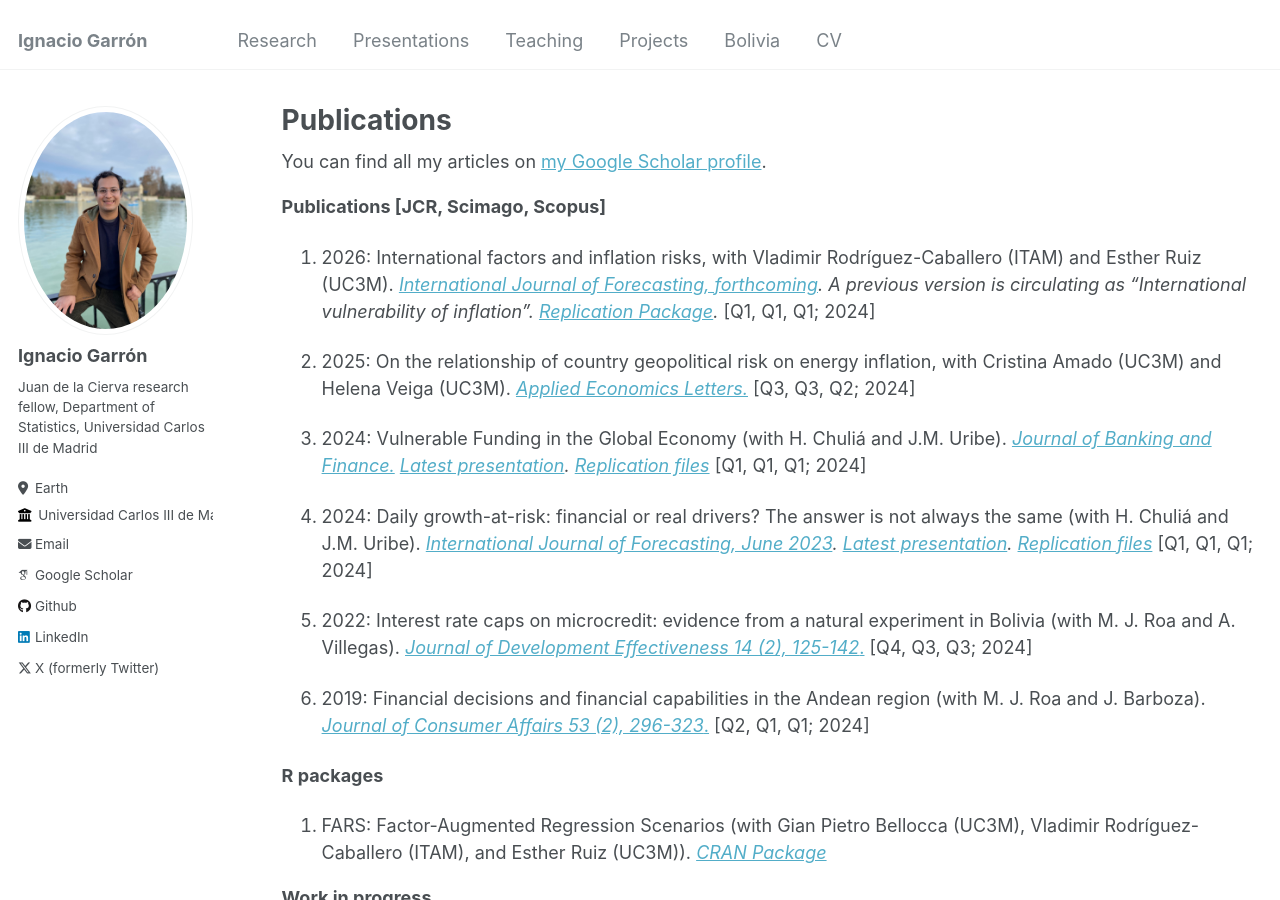
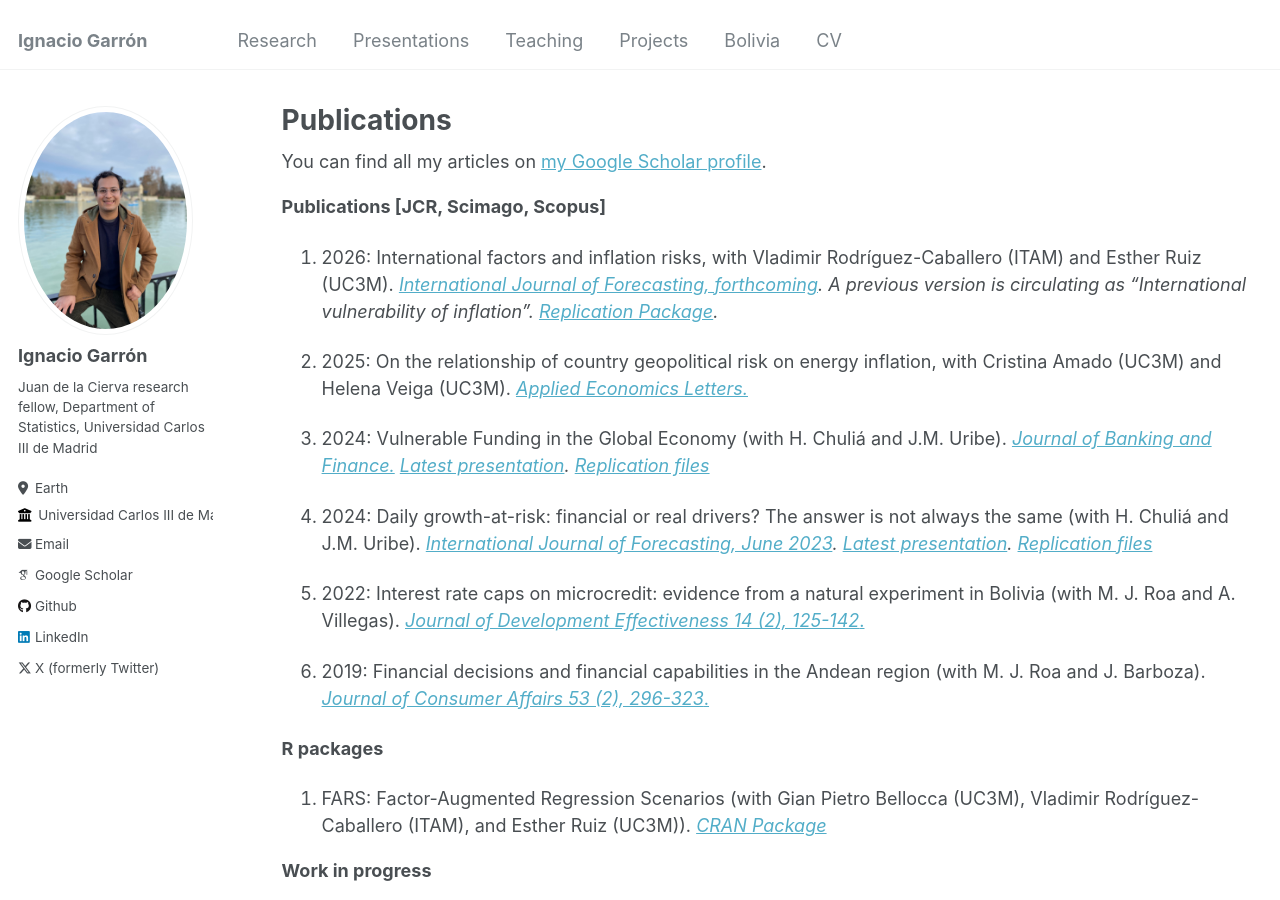
Before and after one commit to IgnacioGarron/IgnacioGarron.github.io, a Jekyll site: the page built from _pages/publications.md, in a window 1280 px wide and 900 px high. Built offline with Jekyll 4.4.1, drawn with Linux system fonts in a browser that asks for light colours; some web fonts are replaced.

Commit message:
Update publications.md

```diff
--- a/_pages/publications.md
+++ b/_pages/publications.md
@@ -12,19 +12,17 @@
 
 **Publications [JCR, Scimago, Scopus]**
 
-1. 2026: International factors and inflation risks, with Vladimir Rodríguez-Caballero (ITAM) and Esther Ruiz (UC3M). *[International Journal of Forecasting, forthcoming](https://arxiv.org/pdf/2410.20628). A previous version is circulating as "International vulnerability of inflation". [Replication Package](https://github.com/IgnacioGarron/replication_ijf_int_inflation_factors_risks).* [Q1, Q1, Q1; 2024]
+1. 2026: International factors and inflation risks, with Vladimir Rodríguez-Caballero (ITAM) and Esther Ruiz (UC3M). *[International Journal of Forecasting, forthcoming](https://arxiv.org/pdf/2410.20628). A previous version is circulating as "International vulnerability of inflation". [Replication Package](https://github.com/IgnacioGarron/replication_ijf_int_inflation_factors_risks).*
 
-2. 2025: On the relationship of country geopolitical risk on energy inflation, with Cristina Amado (UC3M) and Helena Veiga (UC3M). *[Applied Economics Letters.](https://www.tandfonline.com/doi/full/10.1080/13504851.2025.2547098?scroll=top&needAccess=true)* [Q3, Q3, Q2; 2024]
+2. 2025: On the relationship of country geopolitical risk on energy inflation, with Cristina Amado (UC3M) and Helena Veiga (UC3M). *[Applied Economics Letters.](https://www.tandfonline.com/doi/full/10.1080/13504851.2025.2547098?scroll=top&needAccess=true)*
 
-3. 2024: Vulnerable Funding in the Global Economy (with H. Chuliá and J.M. Uribe). *[Journal of Banking and Finance.](https://www.sciencedirect.com/science/article/pii/S0378426624002280) [Latest presentation](/files/VulnerableFunding_latest.pdf). [Replication files](https://github.com/IgnacioGarron/Vulnerable-Funding-RR2)* [Q1, Q1, Q1; 2024]
+3. 2024: Vulnerable Funding in the Global Economy (with H. Chuliá and J.M. Uribe). *[Journal of Banking and Finance.](https://www.sciencedirect.com/science/article/pii/S0378426624002280) [Latest presentation](/files/VulnerableFunding_latest.pdf). [Replication files](https://github.com/IgnacioGarron/Vulnerable-Funding-RR2)*
 
-4. 2024: Daily growth-at-risk: financial or real drivers? The answer is not always the same (with H. Chuliá and J.M. Uribe). *[International Journal of Forecasting, June 2023](https://www.sciencedirect.com/science/article/pii/S0169207023000511). [Latest presentation](/files/Chapter_2_presentation.pdf). [Replication files](https://github.com/IgnacioGarron/Daily-GaR)* [Q1, Q1, Q1; 2024]
+4. 2024: Daily growth-at-risk: financial or real drivers? The answer is not always the same (with H. Chuliá and J.M. Uribe). *[International Journal of Forecasting, June 2023](https://www.sciencedirect.com/science/article/pii/S0169207023000511). [Latest presentation](/files/Chapter_2_presentation.pdf). [Replication files](https://github.com/IgnacioGarron/Daily-GaR)*
 
-5. 2022: Interest rate caps on microcredit: evidence from a natural experiment in Bolivia (with M. J. Roa and A. Villegas). [*Journal of Development Effectiveness 14 (2), 125-142*.](https://www.tandfonline.com/doi/abs/10.1080/19439342.2021.1968934) [Q4, Q3,
-Q3; 2024]
+5. 2022: Interest rate caps on microcredit: evidence from a natural experiment in Bolivia (with M. J. Roa and A. Villegas). [*Journal of Development Effectiveness 14 (2), 125-142*.](https://www.tandfonline.com/doi/abs/10.1080/19439342.2021.1968934)
 
-6. 2019: Financial decisions and financial capabilities in the Andean region (with M. J. Roa and J. Barboza). [*Journal of Consumer Affairs 53 (2), 296-323*.](https://onlinelibrary.wiley.com/doi/abs/10.1111/joca.12187) [Q2, Q1,
-Q1; 2024]
+6. 2019: Financial decisions and financial capabilities in the Andean region (with M. J. Roa and J. Barboza). [*Journal of Consumer Affairs 53 (2), 296-323*.](https://onlinelibrary.wiley.com/doi/abs/10.1111/joca.12187)
 
 **R packages**
 
```
